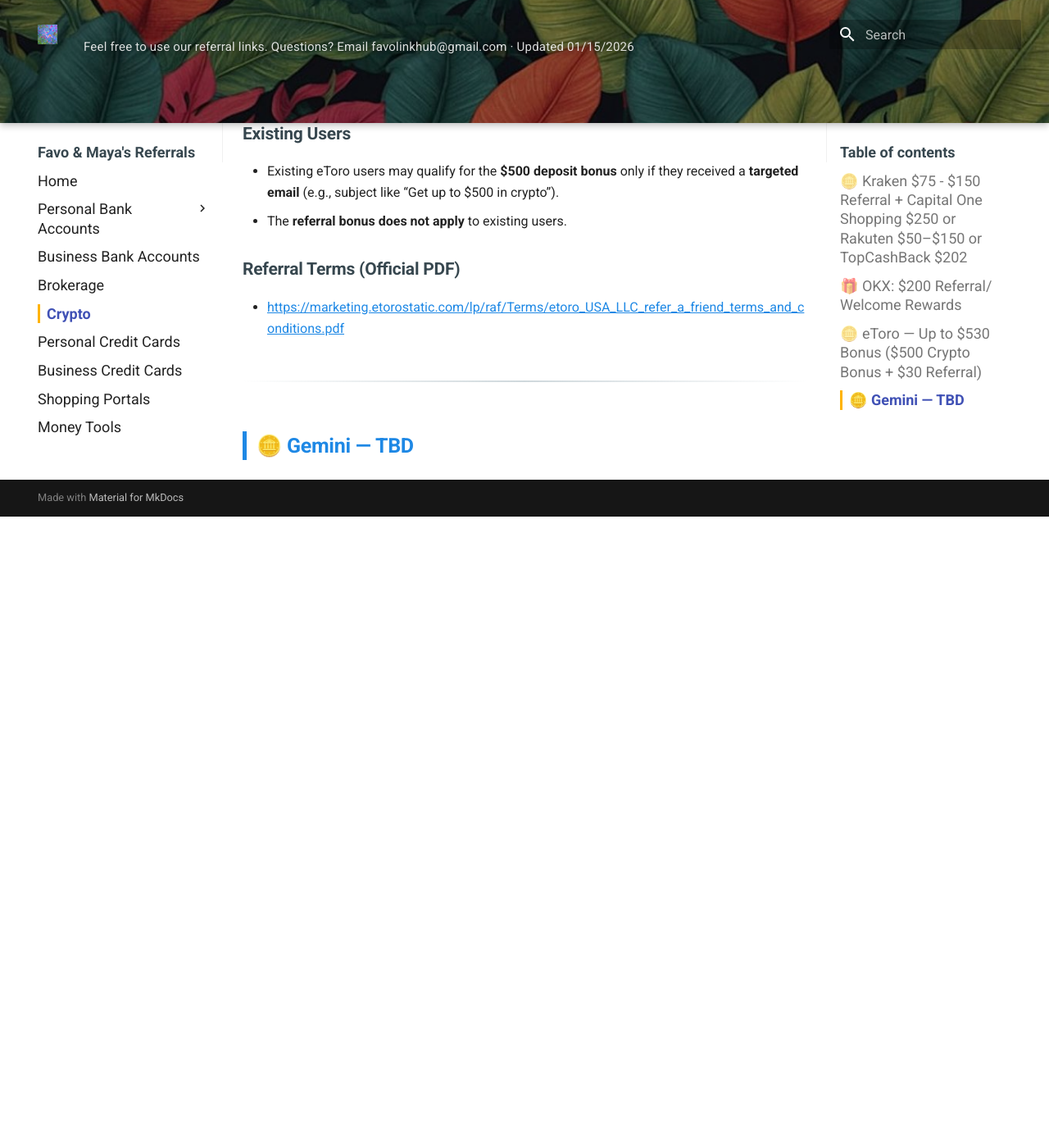
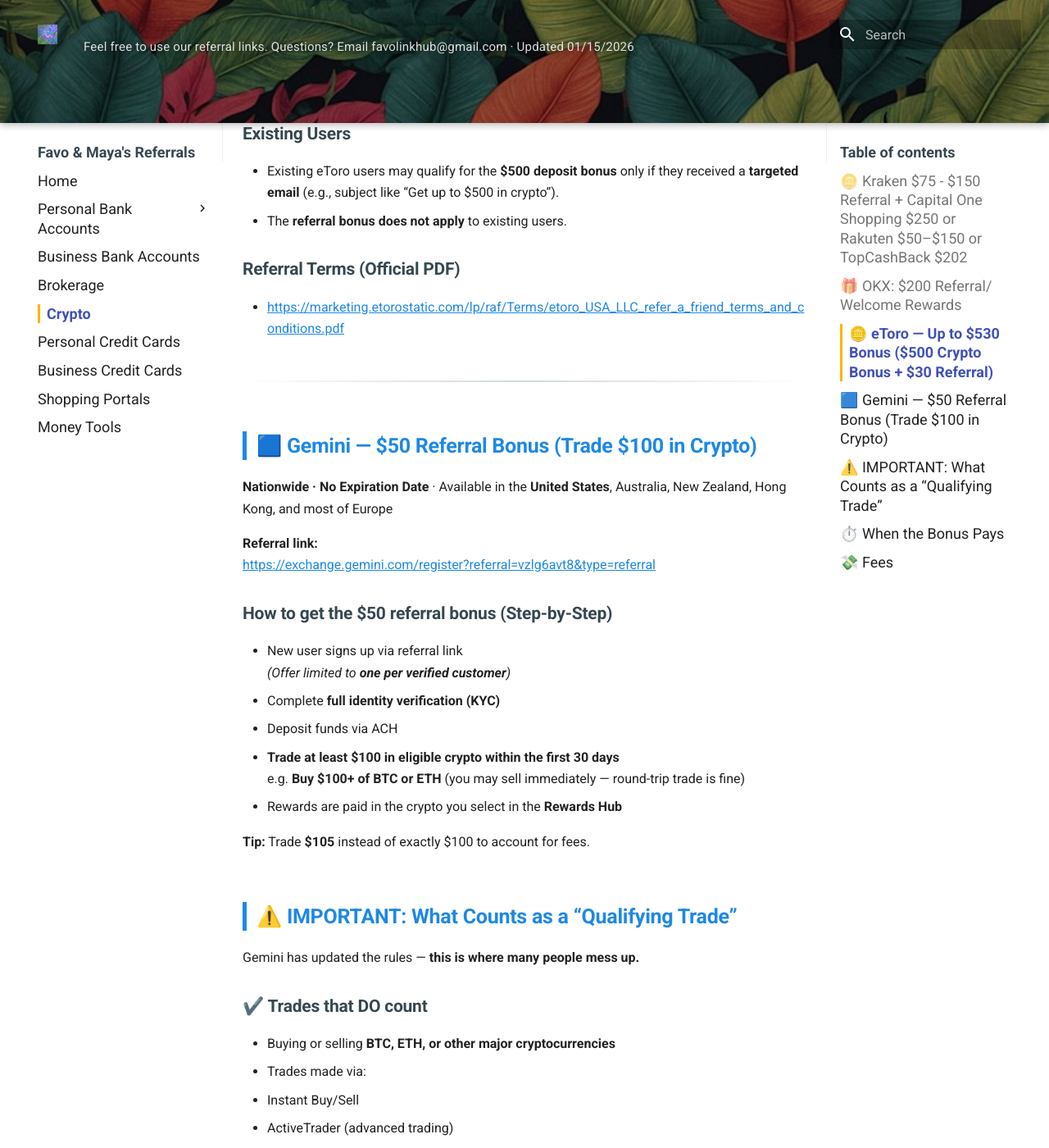
Before and after one commit to whispersofzephyr/favolinkhub-site, an MkDocs documentation site: the page built from docs/crypto.md, in a window 1280 px wide and 1400 px high, scrolled down 5958 px. Shown: the whole window at 82% size. Built offline with MkDocs 1.6.1 and Material for MkDocs 9.7.7, drawn with Linux system fonts in a browser that asks for light colours; before the commit the page ends 6588 px from its top, so only the background shows below that; some of the changed text lies outside the part shown.

Commit message:
Update crypto.md

```diff
--- a/docs/crypto.md
+++ b/docs/crypto.md
@@ -204,4 +204,47 @@ New users may earn **up to $530 total**:
 
 ---
 
-## 🪙 Gemini — TBD
+## 🟦 Gemini — $50 Referral Bonus (Trade $100 in Crypto)
+
+**Nationwide · No Expiration Date** · Available in the **United States**, Australia, New Zealand, Hong Kong, and most of Europe
+
+**Referral link:**
+[https://exchange.gemini.com/register?referral=vzlg6avt8&type=referral](https://exchange.gemini.com/register?referral=vzlg6avt8&type=referral)
+
+### **How to get the $50 referral bonus (Step-by-Step)**
+
+- New user signs up via referral link
+  *(Offer limited to **one per verified customer**)*
+- Complete **full identity verification (KYC)**
+- Deposit funds via ACH
+- **Trade at least $100 in eligible crypto within the first 30 days**
+  e.g. **Buy $100+ of BTC or ETH** (you may sell immediately — round-trip trade is fine)
+- Rewards are paid in the crypto you select in the **Rewards Hub**
+
+**Tip:** Trade **$105** instead of exactly $100 to account for fees.
+
+## ⚠️ IMPORTANT: What Counts as a “Qualifying Trade”
+
+Gemini has updated the rules — **this is where many people mess up.**
+
+### ✔️ Trades that **DO** count
+- Buying or selling **BTC, ETH, or other major cryptocurrencies**
+- Trades made via:
+  - Instant Buy/Sell
+  - ActiveTrader (advanced trading)
+  - Market or limit orders
+
+### ❌ Trades that may **NOT** trigger the bonus
+- **Fiat → stablecoin only** (e.g. USD → GUSD)
+- **Stablecoin → stablecoin**
+- Deposits or withdrawals (crypto or fiat)
+
+## ⏱️ When the Bonus Pays
+- Trade must be completed **within 30 days of signup**
+- Referral status updates in **1–3 days**
+- Bonus is processed **after day 32**
+- Payout usually appears **around day 34–35**
+
+## 💸 Fees
+- Standard trading fees apply
+- Using **ActiveTrader mode** significantly lowers fees (recommended)
```
